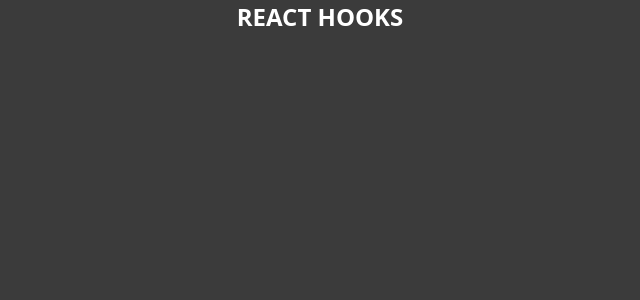
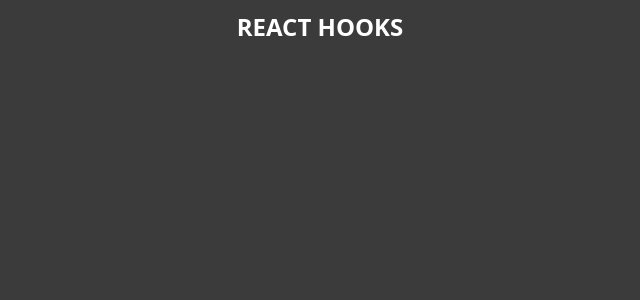
Before and after one commit to Espadv69/React_Beginner, a React (Vite) app in the folder 04-hooks-02/: page / in a window 1280 px wide. Shown: the top 300 px of the page, without its empty margins (320-960 px from the left). Built offline with nearby package versions, Linux system fonts and the light colour scheme.

Commit message:
update main.css to add margin and max-width for container-index

```diff
--- a/04-hooks-02/src/css/main.css
+++ b/04-hooks-02/src/css/main.css
@@ -12,6 +12,11 @@ body {
 }
 
 .container-index {
+  margin: 10px auto;
+
+  width: 100%;
+  max-width: 500px;
+
   display: flex;
   justify-content: center;
   flex-direction: column;
```
